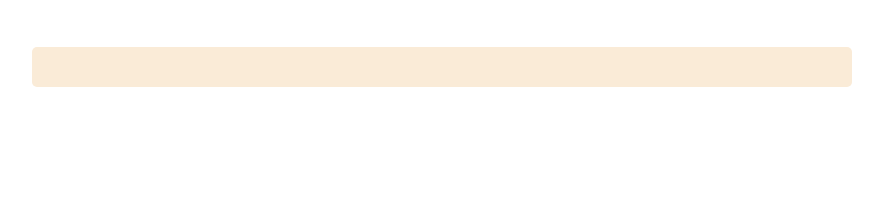
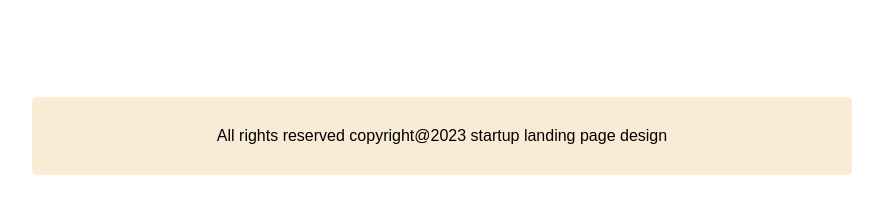
Before and after one commit to Mamun-Ashraf/g3-architects, a plain HTML site: page index.html in a window 1280 px wide. Shown: the part 3330-3543 px from the top of the page, without its empty margins (198-1083 px from the left). Drawn offline with Linux system fonts and the light colour scheme; a web font is replaced by a local one.

Commit message:
added footer section

```diff
--- a/index.html
+++ b/index.html
@@ -208,7 +208,7 @@
     </main>
 
     <footer>
-
+        <p>All rights reserved copyright@2023 startup landing page design</p>
     </footer>
 
 </body>
--- a/styles/architects.css
+++ b/styles/architects.css
@@ -189,6 +189,7 @@ section {
 footer {
     background-color: antiquewhite;
     border-radius: 5px;
-    margin: 50px 230px 200px;
-    padding: 20px 0;
+    text-align: center;
+    margin: 100px 230px 200px;
+    padding: 30px 0;
 }
```
